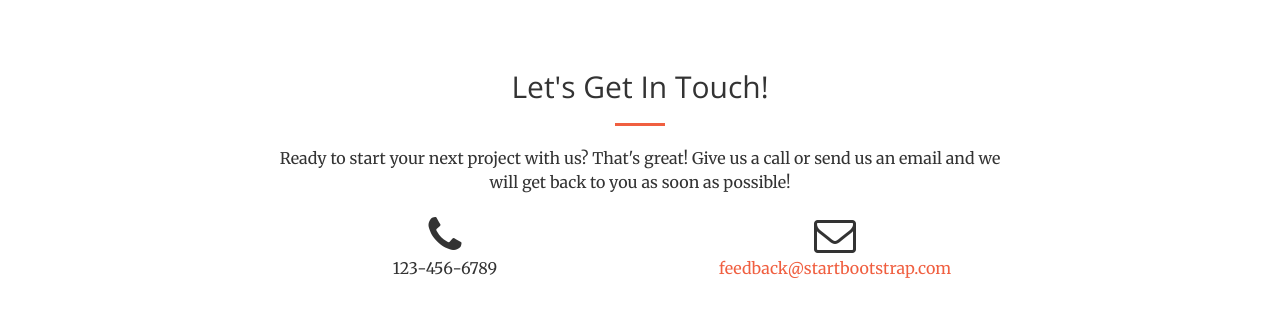
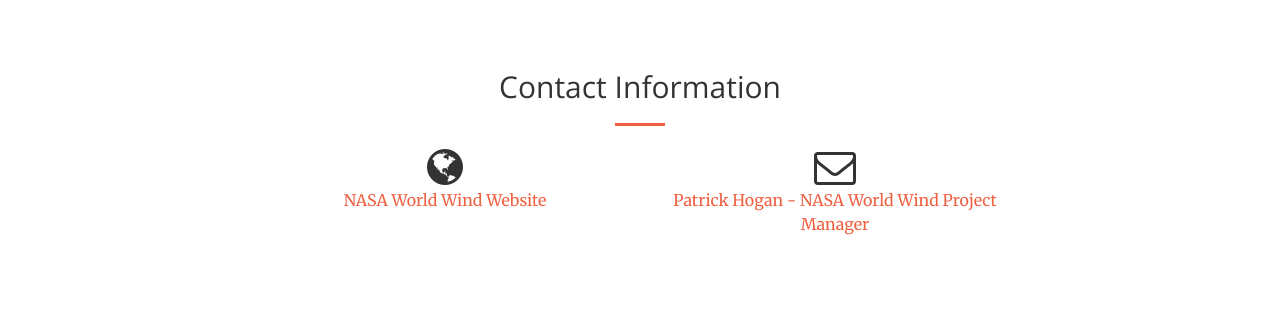
Before and after one commit to WorldWind-2017/nrgWebsite, a website: page index.html in a window 1280 px wide. Shown: the part 2367-2683 px from the top of the page. Drawn offline with nearby package versions, Linux system fonts and the light colour scheme; files that its build step writes are made by us from their sources.

Commit message:
changed contact info and title/icon

```diff
--- a/index.html
+++ b/index.html
@@ -9,7 +9,9 @@
     <meta name="description" content="">
     <meta name="author" content="">
 
-    <title>Creative - Start Bootstrap Theme</title>
+    <title>EnergySynergy</title>
+
+    <link rel="icon" href="http://diylogodesigns.com/blog/wp-content/uploads/2016/06/Nasa-Logo-Transparent-Background-download.png">
 
     <!-- Bootstrap Core CSS -->
     <link href="vendor/bootstrap/css/bootstrap.min.css" rel="stylesheet">
@@ -24,6 +26,9 @@
 
     <!-- Theme CSS -->
     <link href="css/creative.min.css" rel="stylesheet">
+
+    <!-- Custom CSS -->
+    <link href="css/style.css" rel="stylesheet">
 
     <!-- HTML5 Shim and Respond.js IE8 support of HTML5 elements and media queries -->
     <!-- WARNING: Respond.js doesn't work if you view the page via file:// -->
@@ -245,17 +250,16 @@
         <div class="container">
             <div class="row">
                 <div class="col-lg-8 col-lg-offset-2 text-center">
-                    <h2 class="section-heading">Let's Get In Touch!</h2>
+                    <h2 class="section-heading">Contact Information</h2>
                     <hr class="primary">
-                    <p>Ready to start your next project with us? That's great! Give us a call or send us an email and we will get back to you as soon as possible!</p>
                 </div>
                 <div class="col-lg-4 col-lg-offset-2 text-center">
-                    <i class="fa fa-phone fa-3x sr-contact"></i>
-                    <p>123-456-6789</p>
+                    <i class="fa fa-globe fa-3x sr-contact"></i>
+                    <p><a href="https://worldwind.arc.nasa.gov/">NASA World Wind Website</a></p>
                 </div>
                 <div class="col-lg-4 text-center">
                     <i class="fa fa-envelope-o fa-3x sr-contact"></i>
-                    <p><a href="mailto:your-email@your-domain.com">feedback@startbootstrap.com</a></p>
+                    <p><a href="mailto:Patrick.Hogan@NASA.gov">Patrick Hogan - NASA World Wind Project Manager</a></p>
                 </div>
             </div>
         </div>
```
Also changed, not shown: style.css (added).
